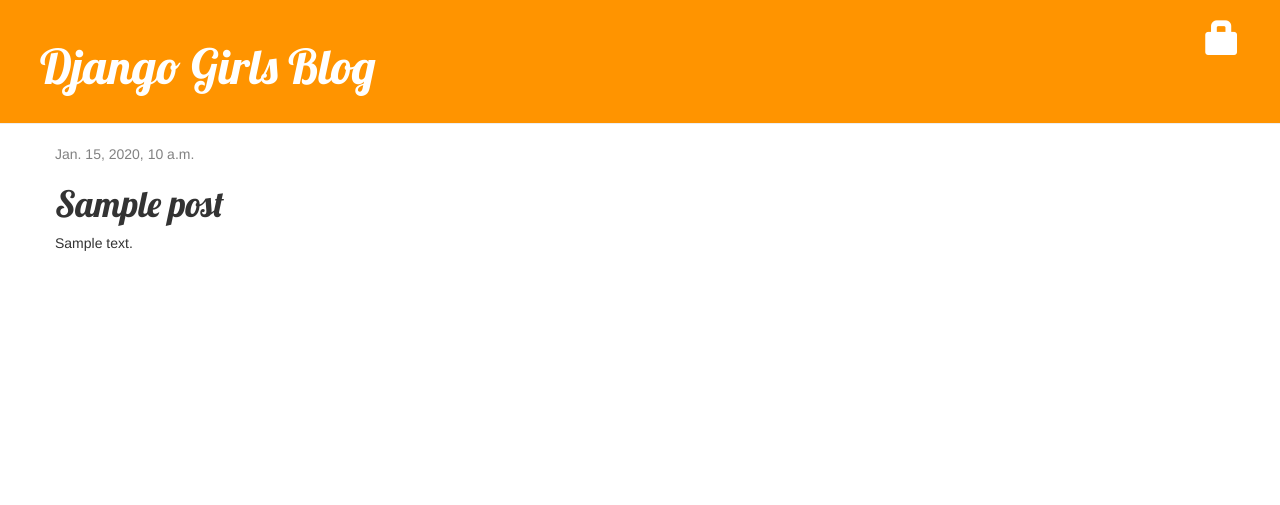
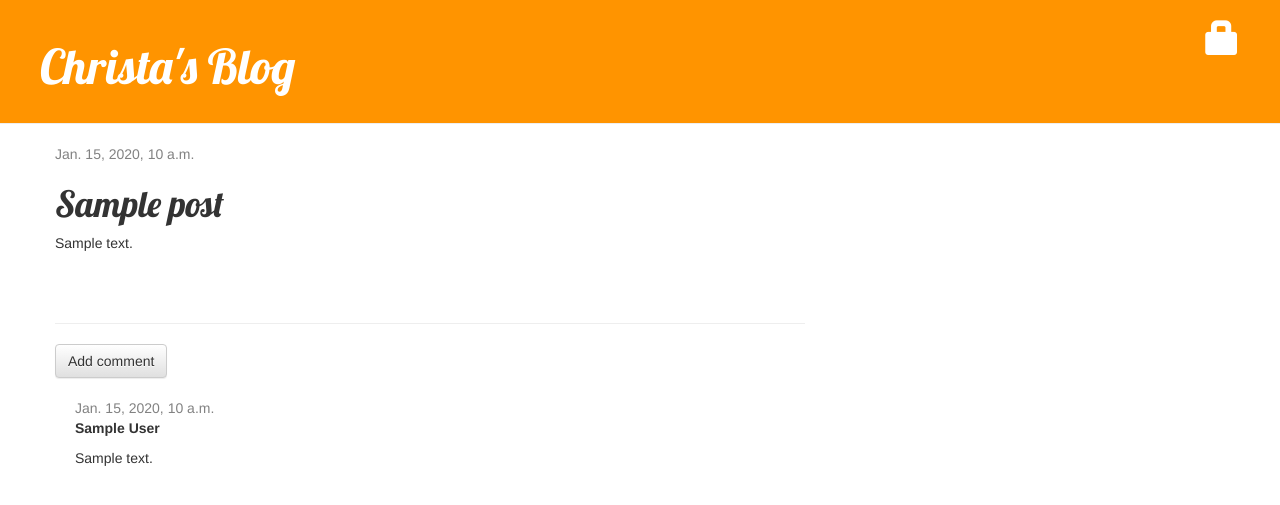
Before and after one commit to christacodes/my-first-blog, a Django app: page /post/1/ in a window 1280 px wide. Shown: the top 505 px of the page. Run offline with Django 3.2, Linux system fonts and the light colour scheme; tables that the repository leaves empty hold one stand-in row (values such as "Sample post"); some libraries are stand-ins or nearby versions.

Commit message:
Added a comment functionality.

```diff
--- a/blog/admin.py
+++ b/blog/admin.py
@@ -1,4 +1,5 @@
 from django.contrib import admin
-from .models import Post
+from .models import Post, Comment
 
 admin.site.register(Post)
+admin.site.register(Comment)
--- a/blog/models.py
+++ b/blog/models.py
@@ -15,5 +15,22 @@ class Post(models.Model):
         self.published_date = timezone.now()
         self.save()
 
+    def approved_comments(self):
+        return self.comments.filter(approved_comment=True)
+
     def __str__(self):
         return self.title
+
+class Comment(models.Model):
+    post = models.ForeignKey('blog.Post', related_name='comments')
+    author = models.CharField(max_length=200)
+    text = models.TextField()
+    created_date = models.DateTimeField(default=timezone.now)
+    approved_comment = models.BooleanField(default=False)
+
+    def approve(self):
+        self.approved_comment = True
+        self.save()
+
+    def __str__(self):
+        return self.text
--- a/blog/static/css/blog.css
+++ b/blog/static/css/blog.css
@@ -53,3 +53,7 @@ h1, h2, h3, h4 {
 .post h1 a, .post h1 a:visited {
     color: #000000;
 }
+
+.comment {
+    margin: 20px 0px 20px 20px;
+}
--- a/blog/templates/blog/base.html
+++ b/blog/templates/blog/base.html
@@ -8,7 +8,7 @@
 
         <link rel="stylesheet" href="{% static 'css/blog.css' %}">
 
-        <title>Django Girls blog</title>
+        <title>Christa's blog</title>
     </head>
     <body>
     <div class="page-header">
@@ -19,7 +19,7 @@
         {% else %}
             <a href="{% url 'login' %}" class="top-menu"><span class="glyphicon glyphicon-lock"></span></a>
         {% endif %}
-        <h1><a href="/">Django Girls Blog</a></h1>
+        <h1><a href="/">Christa's Blog</a></h1>
     </div>
     <div class="content container">
         <div class="row">
--- a/blog/templates/blog/post_detail.html
+++ b/blog/templates/blog/post_detail.html
@@ -18,4 +18,23 @@
         <h1>{{ post.title }}</h1>
         <p>{{ post.text|linebreaksbr }}</p>
     </div>
+    <hr>
+        <a class="btn btn-default" href="{% url 'add_comment_to_post' pk=post.pk %}">Add comment</a>
+        {% for comment in post.comments.all %}
+            {% if user.is_authenticated or comment.approved_comment %}
+            <div class="comment">
+                <div class="date">
+                    {{ comment.created_date }}
+                    {% if not comment.approved_comment %}
+                        <a class="btn btn-default" href="{% url 'comment_remove' pk=comment.pk %}"><span class="glyphicon glyphicon-remove"></span></a>
+                        <a class="btn btn-default" href="{% url 'comment_approve' pk=comment.pk %}"><span class="glyphicon glyphicon-ok"></span></a>
+                    {% endif %}
+                </div>
+                <strong>{{ comment.author }}</strong>
+                <p>{{ comment.text|linebreaks }}</p>
+            </div>
+            {% endif %}
+        {% empty %}
+            <p>No comments here yet :(</p>
+        {% endfor %}
 {% endblock %}
--- a/blog/templates/blog/post_list.html
+++ b/blog/templates/blog/post_list.html
@@ -8,6 +8,7 @@
             </div>
             <h1><a href="{% url 'post_detail' pk=post.pk %}">{{ post.title }}</a></h1>
             <p>{{ post.text|linebreaksbr }}</p>
+            <a href="{% url 'post_detail' pk=post.pk %}">Comments: {{ post.approved_comments.count }}</a>
         </div>
     {% endfor %}
 {% endblock %}
--- a/blog/urls.py
+++ b/blog/urls.py
@@ -9,4 +9,7 @@ urlpatterns = [
     url(r'^drafts/$', views.post_draft_list, name='post_draft_list'),
     url(r'^post/(?P<pk>\d+)/publish/$', views.post_publish, name='post_publish'),
     url(r'^post/(?P<pk>\d+)/remove/$', views.post_remove, name='post_remove'),
+    url(r'^post/(?P<pk>\d+)/comment/$', views.add_comment_to_post, name='add_comment_to_post'),
+    url(r'^comment/(?P<pk>\d+)/approve/$', views.comment_approve, name='comment_approve'),
+    url(r'^comment/(?P<pk>\d+)/remove/$', views.comment_remove, name='comment_remove'),
 ]
--- a/blog/views.py
+++ b/blog/views.py
@@ -1,7 +1,7 @@
 from django.shortcuts import render, get_object_or_404, redirect
 from django.utils import timezone
-from .models import Post
-from .forms import PostForm
+from .models import Post, Comment
+from .forms import PostForm, CommentForm
 from django.contrib.auth.decorators import login_required
 
 def post_list(request):
@@ -55,3 +55,29 @@ def post_remove(request, pk):
     post = get_object_or_404(Post, pk=pk)
     post.delete()
     return redirect('post_list')
+
+def add_comment_to_post(request, pk):
+    post = get_object_or_404(Post, pk=pk)
+    if request.method == "POST":
+        form = CommentForm(request.POST)
+        if form.is_valid():
+            comment = form.save(commit=False)
+            comment.post = post
+            comment.save()
+            return redirect('post_detail', pk=post.pk)
+    else:
+        form = CommentForm()
+    return render(request, 'blog/add_comment_to_post.html', {'form': form})
+
+@login_required
+def comment_approve(request, pk):
+    comment = get_object_or_404(Comment, pk=pk)
+    comment.approve()
+    return redirect('post_detail', pk=comment.post.pk)
+
+@login_required
+def comment_remove(request, pk):
+    comment = get_object_or_404(Comment, pk=pk)
+    post_pk = comment.post.pk
+    comment.delete()
+    return redirect('post_detail', pk=post_pk)
```
Also changed, not shown: blog/forms.py (+7 -1 lines), blog/templates/blog/add_comment_to_post.html (added, +9 -0 lines), blog/migrations/0002_comment.py (added).
